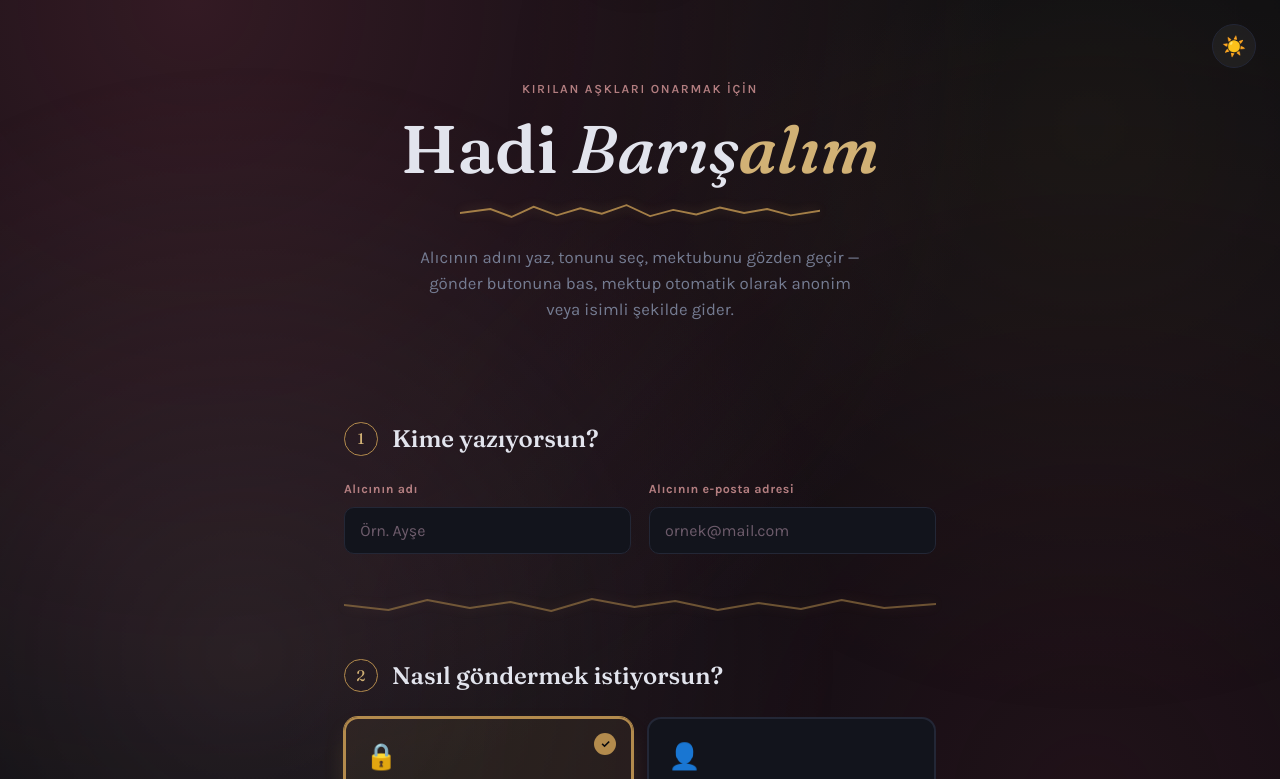
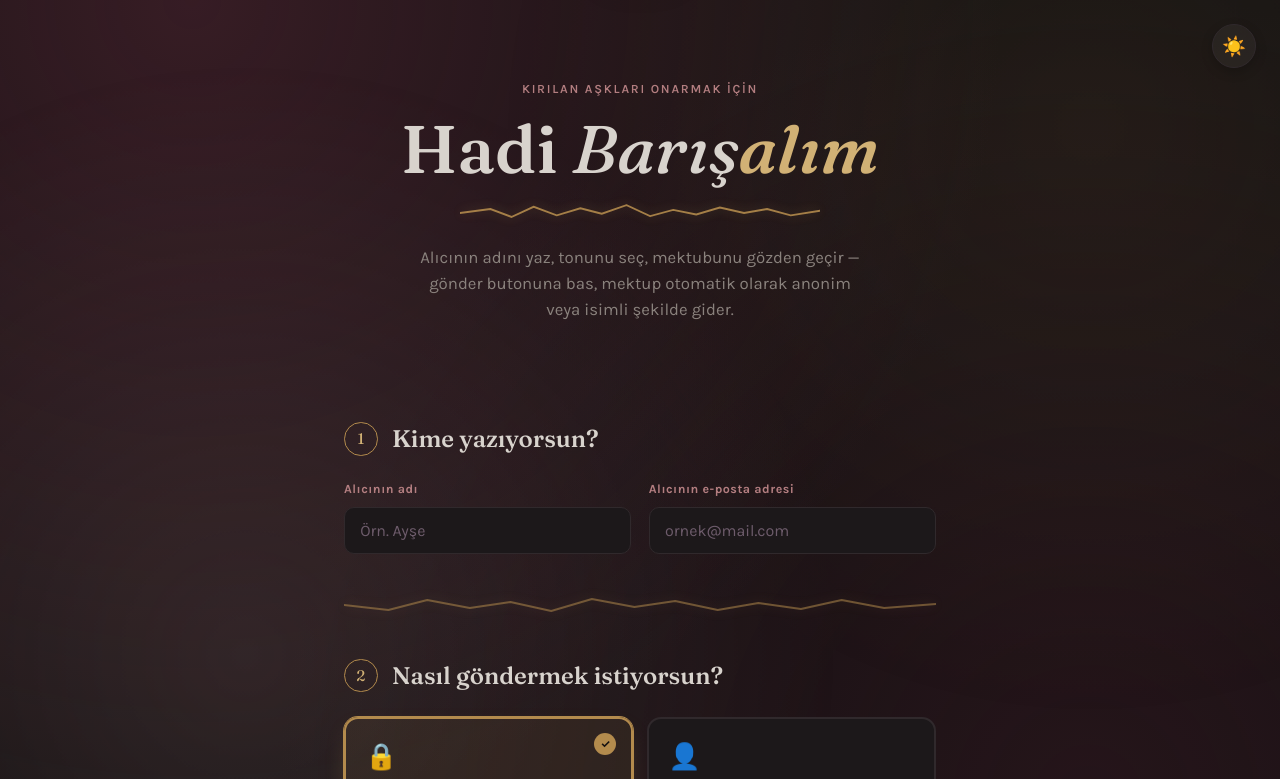
Before and after one commit to denizelmali/hadi-barisalim, a website: page public/index.html in a window 1280 px wide. Both pictures are taken after a click on the button "Gece Modunu Aç/Kapat". Shown: the top 779 px of the page. Drawn offline with Linux system fonts and the light colour scheme.

Commit message:
style: soften dark mode colors and make toggle button fixed

```diff
--- a/public/style.css
+++ b/public/style.css
@@ -24,15 +24,15 @@
 }
 
 :root.dark-theme {
-  --ink: #090a0f;
-  --ink-soft: #12141c;
-  --ink-line: #232736;
-  --paper: #161821;
-  --paper-line: #2c3142;
-  --text-on-paper: #e2e4ed;
-  --text-on-paper-muted: #8d93a5;
-  --text: #e2e4ed;
-  --text-muted: #747b91;
+  --ink: #141112;
+  --ink-soft: #1c181a;
+  --ink-line: #30292c;
+  --paper: #221d1f;
+  --paper-line: #383134;
+  --text-on-paper: #d8d3cd;
+  --text-on-paper-muted: #958d88;
+  --text: #d8d3cd;
+  --text-muted: #8a827d;
   --gold: #b38b4d;
   --gold-bright: #d1b175;
   --rose: #b37e80;
@@ -40,7 +40,7 @@
 
 /* Theme Toggle Button */
 .theme-toggle {
-  position: absolute;
+  position: fixed;
   top: 1.5rem;
   right: 1.5rem;
   background: rgba(255, 255, 255, 0.05);
@@ -54,9 +54,11 @@
   justify-content: center;
   font-size: 1.2rem;
   cursor: pointer;
-  z-index: 100;
+  z-index: 1000;
   transition: all 0.3s ease;
   backdrop-filter: blur(4px);
+  -webkit-backdrop-filter: blur(4px);
+  box-shadow: 0 4px 12px rgba(0,0,0,0.2);
 }
 .theme-toggle:hover {
   background: rgba(255, 255, 255, 0.1);
```
